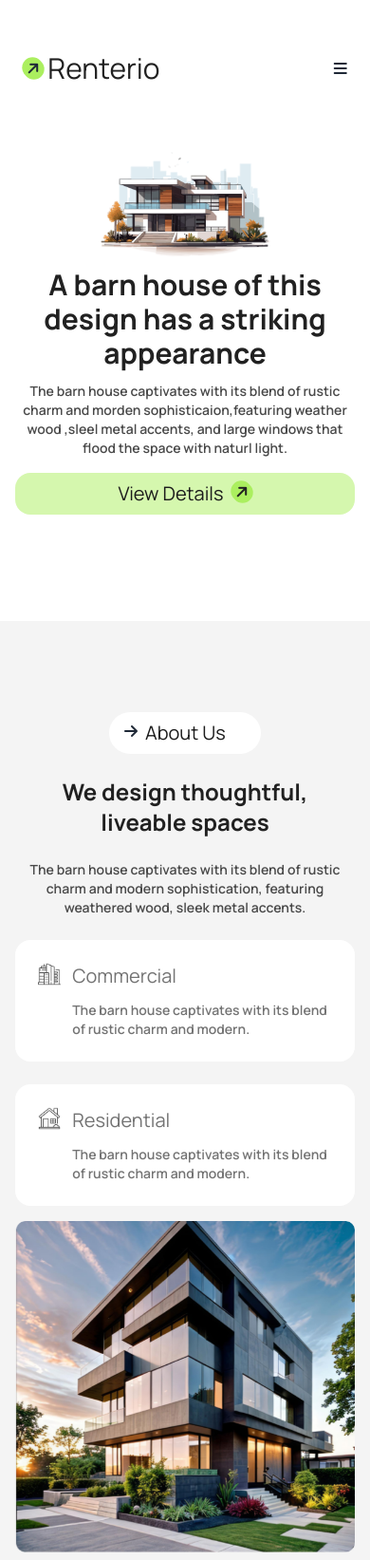
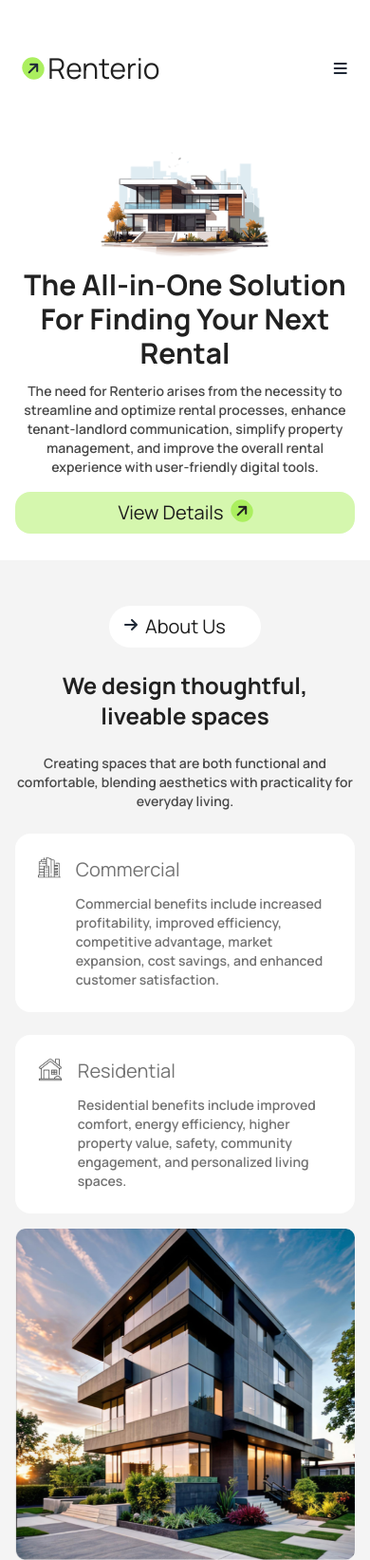
Before and after one commit to n-a-riyal/assignment-3, a plain HTML site: page index.html in a window 390 px wide. Shown: the top 1643 px of the page at 95% size. Drawn offline with nearby package versions, Linux system fonts and the light colour scheme; files whose address does not match are found by name.

Commit message:
all damy text change and recheck

```diff
--- a/index.html
+++ b/index.html
@@ -39,7 +39,7 @@
       </script>
 </head>
 <body class="font-man">
-  <header class="mt-3 mb-24">
+  <header class="mt-3 mb-3 lg:mb-24">
     <nav class="w-11/12 mx-auto my-10">
       <div class="justify-between navbar">
         <div class=" navbar-start">
@@ -74,14 +74,14 @@
     <section  class="mx-auto md:w-11/12">
       <div class=" hero">
         <div class=" hero-content">
-          <div class="text-center md:w-9/12 ">
+          <div class="text-center md:w-10/12 ">
             <div class="w-1/2 mx-auto">
               <img  src="./images/banner.png" alt="">
             </div>
-            <h1 class="my-3 text-3xl font-bold lg:my-6 md:text-6xl text-black1">A barn house of this design has a striking appearance</h1>
+            <h1 class="my-3 text-3xl font-bold lg:my-6 md:text-6xl text-black1">The All-in-One Solution For Finding Your Next Rental</h1>
 
             <p class="text-sm font-semibold lg:text-md text-black3">
-              The barn house captivates with its blend of rustic charm and morden sophisticaion,featuring weather wood ,sleel metal accents, and large windows that flood the space with naturl light.
+              The need for Renterio arises from the necessity to streamline and optimize rental processes, enhance tenant-landlord communication, simplify property management, and improve the overall rental experience with user-friendly digital tools.
             </p>
             <div class="flex justify-center w-full p-2 mx-auto mt-4 md:w-44 bg-green2 rounded-2xl lg:mt-6">
               <button class="text-xl font-blod text-black2">View Details</button>
@@ -95,7 +95,7 @@
 
   </header>
   <main>
-    <section class="bg-[#F4F4F4] py-24">
+    <section class="bg-[#F4F4F4] py-12 lg:py-24">
       <div class="relative">
         <div class="hidden lg:flex lg:absolute -top-20 left-9"><img src="./images/Vector.png" alt=""></div>
       <div class="justify-between w-11/12 mx-auto text-center md:text-start md:flex">
@@ -106,23 +106,22 @@
 
           </div>
     <h2 class="md:font-extrabold font-bold text-[#212121] text-2xl md:text-4xl my-6">We design thoughtful,<br> liveable spaces</h2>
-          <p class="text-sm font-semibold lg:text-md text-black3">The barn house captivates with its blend of rustic charm and
-            modern sophistication, featuring weathered wood, sleek metal accents.</p>
-            <div class="flex p-6 my-6 bg-white rounded-2xl">
-              <div class="w-10"><img class="w-full" src="./images/commercial.png" alt=""></div>
-              <div class="ml-3 text-start">
+          <p class="text-sm font-semibold lg:text-md text-black3">Creating spaces that are both functional and comfortable, blending aesthetics with practicality for everyday living.</p>
+            <div class="flex p-6 my-6 bg-white lg:items-center rounded-2xl">
+              <div class="w-24"><img class="w-full" src="./images/commercial.png" alt=""></div>
+              <div class="ml-4 text-start">
                 <h4 class="text-xl font-blod text-[#737373] mb-3">Commercial</h4>
-                <p class="text-sm font-semibold lg:text-md text-black4">The barn house captivates with its blend of rustic charm and modern.</p>
+                <p class="text-sm font-semibold lg:text-md text-black4">Commercial benefits include increased profitability, improved efficiency, competitive advantage, market expansion, cost savings, and enhanced customer satisfaction.</p>
               </div>
             </div>
-            <div class="flex p-6 bg-white rounded-2xl">
+            <div class="flex p-6 bg-white lg:items-center rounded-2xl">
 
-              <div class="w-10" ><img class="w-full" src="./images/residential.png" alt=""></div>
-              <div class="ml-3 text-start">
+              <div class="w-24" ><img class="w-full" src="./images/residential.png" alt=""></div>
+              <div class="ml-4 text-start">
                 <h4 class="text-xl font-blod text-[#737373] mb-3">Residential</h4>
 
                 <p class="text-sm font-semibold lg:text-md text-black4">
-                  The barn house captivates with its blend of rustic charm and modern.
+                  Residential benefits include improved comfort, energy efficiency, higher property value, safety, community engagement, and personalized living spaces.
                 </p>
               </div>
             </div>
@@ -131,7 +130,7 @@
       </div>
       </div>
     </section>
-    <section class="bg-[#F4F4F4] py-24">
+    <section class="bg-[#F4F4F4] py-12 lg:py-24">
      <div class="w-11/12 mx-auto">
       <div class="mx-auto text-center lg:w-3/6">
         <div class="flex px-4 py-2 mx-auto bg-white w-52 rounded-3xl ">
@@ -140,7 +139,7 @@
 
         </div>
         <h2 class="my-6 text-2xl font-bold md:text-4xl text-balack1">Our Works Process</h2>
-          <p class="text-sm font-semibold lg:text-md text-black3 mb-7">The barn house captivates with its blend of rustic charm and modern sophistication, featuring weathered wood, sleek metal accents.</p>
+          <p class="text-sm font-semibold lg:text-md text-black3 mb-7">Our work process involves detailed planning, collaborative design, efficient execution, and continuous communication, ensuring high-quality results that meet client expectations and project timelines effectively.</p>
 
       </div>
       <div class="grid grid-cols-1 gap-6 md:grid-cols-2 lg:grid-cols-4">
@@ -153,7 +152,7 @@
             </figure>
             <div class="card-body">
               <h2 class="card-title text-xl font-bold text-[#1c1c1c] my-2">Concept</h2>
-              <p class="text-[#494949] font-semibold">The barn house captivates with its blend of rustic charm and modern.</p>
+              <p class="text-[#494949] font-semibold">The concept is the foundational idea or vision guiding the design, strategy, and execution of a project.</p>
 
             </div>
           </div>
@@ -167,7 +166,7 @@
             </figure>
             <div class="card-body">
               <h2 class="card-title text-xl font-bold text-[#1c1c1c] my-2">Design Process</h2>
-              <p class="text-[#494949] font-semibold">The barn house captivates with its blend of rustic charm and modern.</p>
+              <p class="text-[#494949] font-semibold">The design process: ideation, prototyping, testing, refining, and finalizing solutions.</p>
 
             </div>
           </div>
@@ -181,7 +180,7 @@
             </figure>
             <div class="card-body">
               <h2 class="card-title text-xl font-bold text-[#1c1c1c] my-2">Supervision</h2>
-              <p class="text-[#494949] font-semibold">The barn house captivates with its blend of rustic charm and modern.</p>
+              <p class="text-[#494949] font-semibold">TSupervision entails overseeing work, ensuring quality, providing guidance, and resolving issues.</p>
 
             </div>
           </div>
@@ -195,7 +194,7 @@
             </figure>
             <div class="card-body">
               <h2 class="card-title text-xl font-bold text-[#1c1c1c] my-2">budget-planning</h2>
-              <p class="text-[#494949] font-semibold">The barn house captivates with its blend of rustic charm and modern.</p>
+              <p class="text-[#494949] font-semibold">Budget planning involves allocating resources, forecasting expenses, and managing financial constraints .</p>
 
             </div>
           </div>
@@ -212,7 +211,7 @@
 
           </div>
           <h2 class="my-6 text-2xl font-bold md:text-4xl text-balack1">Our Latest Portfolio</h2>
-            <p class="text-sm font-semibold lg:text-md text-black3 mb-7">The barn house captivates with its blend of rustic charm and modern sophistication, featuring weathered wood, sleek metal accents.</p>
+            <p class="text-sm font-semibold lg:text-md text-black3 mb-7">Our latest portfolio showcases diverse projects highlighting innovative design, craftsmanship, and successful outcomes. It reflects our commitment to excellence and our ability to meet various client needs.</p>
 
         </div>
         <div class="flex flex-wrap gap-6">
@@ -221,7 +220,7 @@
               <div class=""><img class="w-full" src="./images/img1.png" alt=""></div>
               <div class="mt-3 lg:mt-0 lg:ml-6 lg:w-[65%]">
                 <h3 class="text-[#494949] text-2xl font-bold ">Commercial</h3>
-                <p class="text-[#737373] font-semibold  mt-4 mb-5">The barn house captivates with its blend of rustic charm and modern. The barn house captivates with its blend of rustic charm and modern .</p>
+                <p class="text-[#737373] font-semibold  mt-4 mb-5">Commercial benefits include enhanced profitability, operational efficiency, market competitiveness, cost reductions, increased customer satisfaction, and potential for business growth and expansion.</p>
                 <div class="flex p-2 md:w-52 rounded-2xl">
                   <button class="text-xl font-blod text-black2">View Details</button>
                   <div class=""><a href=""><i class="p-1 ml-2 text-[#1c1c1c] -rotate-45 rounded-full fa-solid fa-arrow-right bg-green1"></i></a></div>
@@ -236,7 +235,7 @@
               <div class=""><img class="w-full h-full" src="./images/img4.png" alt=""></div>
               <div class="mt-3 lg:mt-0 lg:ml-6 lg:w-[60%]">
                 <h3 class="text-[#494949] text-2xl font-bold ">Commercial</h3>
-                <p class="text-[#737373] font-semibold  mt-4 mb-5">The barn house captivates with its blend of rustic charm and modern. The barn house captivates with its blend of rustic charm and modern .</p>
+                <p class="text-[#737373] font-semibold  mt-4 mb-5">Commercial benefits: increased profitability, efficiency, market competitiveness, and customer satisfaction.</p>
                 <div class="flex p-2 md:w-52 rounded-2xl">
                   <button class="text-xl font-blod text-black2">View Details</button>
                   <div class=""><a href=""><i class="p-1 ml-2 text-[#1c1c1c] -rotate-45 rounded-full fa-solid fa-arrow-right bg-green1"></i></a></div>
@@ -272,7 +271,8 @@
                 </div>
                 <div class="card-body">
                   <h2 class="card-title">HTML</h2>
-                  <p>Lorem ipsum dolor sit amet consectetur adipisicing elit. Tempora, fugit!</p>
+                  <p>
+                    HTML is a markup language used to create and structure web pages.</p>
                    <div class="justify-center card-actions">
                     <button class="px-10 py-3 mt-3 text-xl font-bold rounded-3xl bg-green1">Read More</button>
                   </div>
@@ -286,7 +286,8 @@
                 </div>
                 <div class="card-body">
                   <h2 class="card-title">CSS</h2>
-                  <p>Lorem ipsum dolor sit amet consectetur adipisicing elit. Tempora, fugit!</p>
+                  <p>CSS styles HTML elements, controlling layout, colors, and fonts on web pages.
+             </p>
                   <div class="justify-center card-actions">
                     <button class="px-10 py-3 mt-3 text-xl font-bold rounded-3xl bg-green1">Read More</button>
                   </div>
@@ -300,7 +301,7 @@
                 </div>
                 <div class="card-body">
                   <h2 class="card-title">Bootstarp</h2>
-                  <p>Lorem ipsum dolor sit amet consectetur adipisicing elit. Tempora, fugit!</p>
+                  <p>Bootstrap is a framework for building responsive, mobile-first websites quickly and efficiently.</p>
                   <div class="justify-center card-actions">
                     <button class="px-10 py-3 mt-3 text-xl font-bold rounded-3xl bg-green1">Read More</button>
                   </div>
@@ -313,8 +314,8 @@
                   <i class="w-full mt-3 ml-8 text-yellow-500 text-7xl fa-brands fa-js"></i>
                 </div>
                 <div class="card-body">
-                  <h2 class="card-title">HTML</h2>
-                  <p>Lorem ipsum dolor sit amet consectetur adipisicing elit. Tempora, fugit!</p>
+                  <h2 class="card-title">JavaScript</h2>
+                  <p>JavaScript is a programming language for creating interactive web content.</p>
                   <div class="justify-center card-actions">
                     <button class="px-10 py-3 mt-3 text-xl font-bold rounded-3xl bg-green1">Read More</button>
                   </div>
@@ -328,7 +329,8 @@
                 </div>
                 <div class="card-body">
                   <h2 class="card-title">React JS</h2>
-                  <p>Lorem ipsum dolor sit amet consectetur adipisicing elit. Tempora, fugit!</p>
+                  <p>React.js is a library for building user interfaces with reusable components.
+                  </p>
                   <div class="justify-center card-actions">
                     <button class="px-10 py-3 mt-3 text-xl font-bold rounded-3xl bg-green1">Read More</button>
                   </div>
@@ -342,9 +344,9 @@
                 </div>
                 <div class="card-body">
                   <h2 class="card-title">Node.JS</h2>
-                  <p>Lorem ipsum dolor sit amet consectetur adipisicing elit. Tempora, fugit!</p>
+                  <p>Node.js is a runtime for executing JavaScript code server-side efficiently.</p>
                   <div class="justify-center card-actions">
-                    <button class="px-10 py-3 mt-3 text-xl font-bold rounded-3xl bg-green1">Read More</button>
+                    <button class="px-10 py-3 mt-3 text-xl font-bold rounded-3xl bg-green1"><a href="">Read More</a></button>
                   </div>
                 </div>
               </div>
@@ -353,7 +355,7 @@
       </div>
     </section>
 
-    <section class="bg-[url('./images/bg.jpg')] bg-center bg-no-repeat bg-cover py-24">
+    <section class="bg-[url('./images/bg.jpg')] bg-center bg-no-repeat bg-cover py-12 lg:py-24">
       <div class="w-11/12 mx-auto md:w-9/12">
         <div class="mx-auto text-center lg:w-3/6">
           <div class="flex px-4 py-2 mx-auto bg-green2 w-52 rounded-3xl ">
@@ -385,14 +387,14 @@
       </div>
     </section>
   </main>
-    <footer class="flex flex-col  items-center py-24 bg-[#1c1c1c]">
+    <footer class="flex flex-col  items-center py-12 lg:py-24 bg-[#1c1c1c]">
       <div class="w-11/12 lg:w-3/6">
         <div class="flex justify-center mb-4">
           <div class="flex items-center justify-center"><i class="p-1 mr-1 -rotate-45 rounded-full fa-solid fa-arrow-right bg-green1"></i></div>
          <h3 class="text-3xl font-blod text-[#e9e9e9]">Renterio</h3>
         </div>
         <div class="text-center">
-          <p class="text-[#737373]  font-semibold">The barn house captivates with its blend of rustic charm and modern sophistication, featuring weathered wood, sleek metal accents.</p>
+          <p class="text-[#737373]  font-semibold">Renterio is a platform that simplifies property management, streamlines rental processes, and enhances communication between landlords and tenants effectively.</p>
         </div>
         <div class= "my-12">
           <ul class="flex px-1 space-y-3 md:space-x-12 flex-col md:flex-row justify-center items-center text-black4 text-[#e9e9e9]">
```
